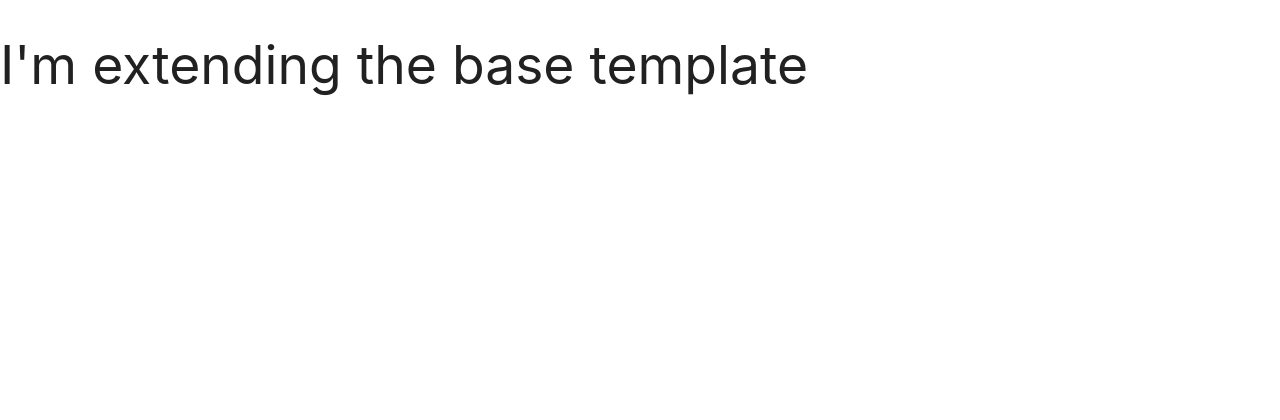
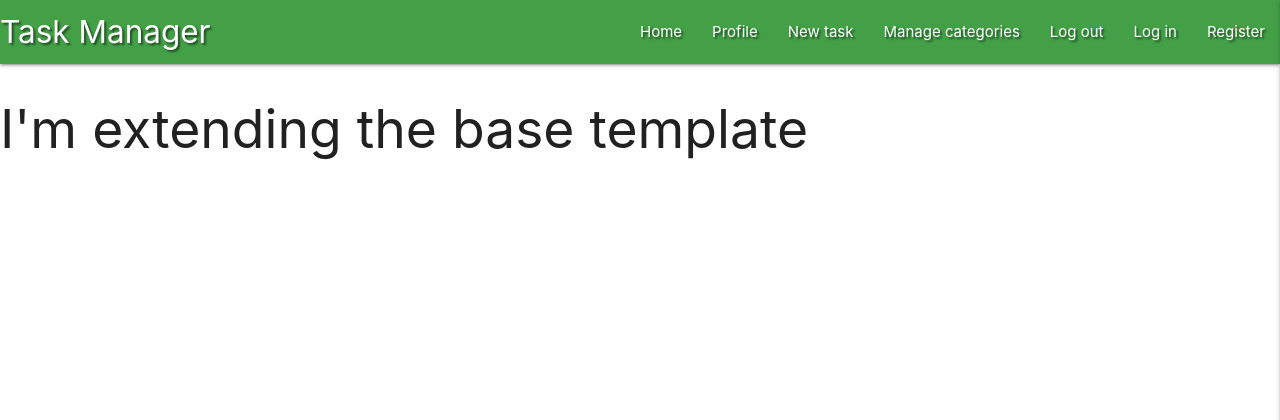
Before and after one commit to Jade-ux/Task-Manager-MongoDB, a Flask app: page / in a window 1280 px wide. Shown: the top 420 px of the page. Run offline with Flask 2, Linux system fonts and the light colour scheme; data that the repository does not hold is empty; some libraries are stand-ins or nearby versions.

Commit message:
Add Materialize navbar and sidebar

```diff
--- a/static/css/style.css
+++ b/static/css/style.css
@@ -0,0 +1,3 @@
+.text-shadow {
+    text-shadow: 2px 2px 2px rgba(0, 0, 0, 0.5)
+}
--- a/static/js/script.js
+++ b/static/js/script.js
@@ -0,0 +1,3 @@
+  $(document).ready(function(){
+    $('.sidenav').sidenav({edge: "right"});
+  });
--- a/templates/base.html
+++ b/templates/base.html
@@ -12,11 +12,40 @@
     <title>Task Manager</title>
 </head>
 <body>
+<header>
+    <!--top navbar-->
+    <nav class="nav-extended text-shadow green darken-1">
+        <div class="nav-wrapper">
+            <a href="{{ url_for('get_tasks') }}" class="brand-logo">Task Manager</a>
+            <a href="#" data-target="mobile-demo" class="sidenav-trigger right"><i class="fas fa-bars"></i></a>
+            <ul class="right hide-on-med-and-down">
+                <li><a href="{{ url_for('get_tasks') }}">Home</a></li>
+                <li><a href="#">Profile</a></li>
+                <li><a href="#">New task</a></li>
+                <li><a href="#">Manage categories</a></li>
+                <li><a href="#">Log out</a></li>
+                <li><a href="#">Log in</a></li>
+                <li><a href="#">Register</a></li>
+            </ul>
+        </div>
+    </nav>
+    <!--mobile sidenav-->
+    <ul class="sidenav" id="mobile-demo">
+        <li><h4 class="center-align light-blue-text text-darken-4">Task Manager</h4></li>
+                <li><a href="{{ url_for('get_tasks') }}">Home</a></li>
+                <li><a href="#">Profile</a></li>
+                <li><a href="#">New task</a></li>
+                <li><a href="#">Manage categories</a></li>
+                <li><a href="#">Log out</a></li>
+                <li><a href="#">Log in</a></li>
+                <li><a href="#">Register</a></li>
+    </ul>
 
+</header>
     {% block content %}
     {% endblock %}
 
-    <script src="http://code.jquery.com/jquery-3.5.1.min.js"
+   <script src="https://code.jquery.com/jquery-3.5.1.min.js"
         integrity="sha256-9/aliU8dGd2tb6OSsuzixeV4y/faTqgFtohetphbbj0=" crossorigin="anonymous"></script>
     <script src="https://cdnjs.cloudflare.com/ajax/libs/materialize/1.0.0/js/materialize.min.js"></script>
      <script src="{{ url_for('static', filename='js/script.js') }}"></script>
```
